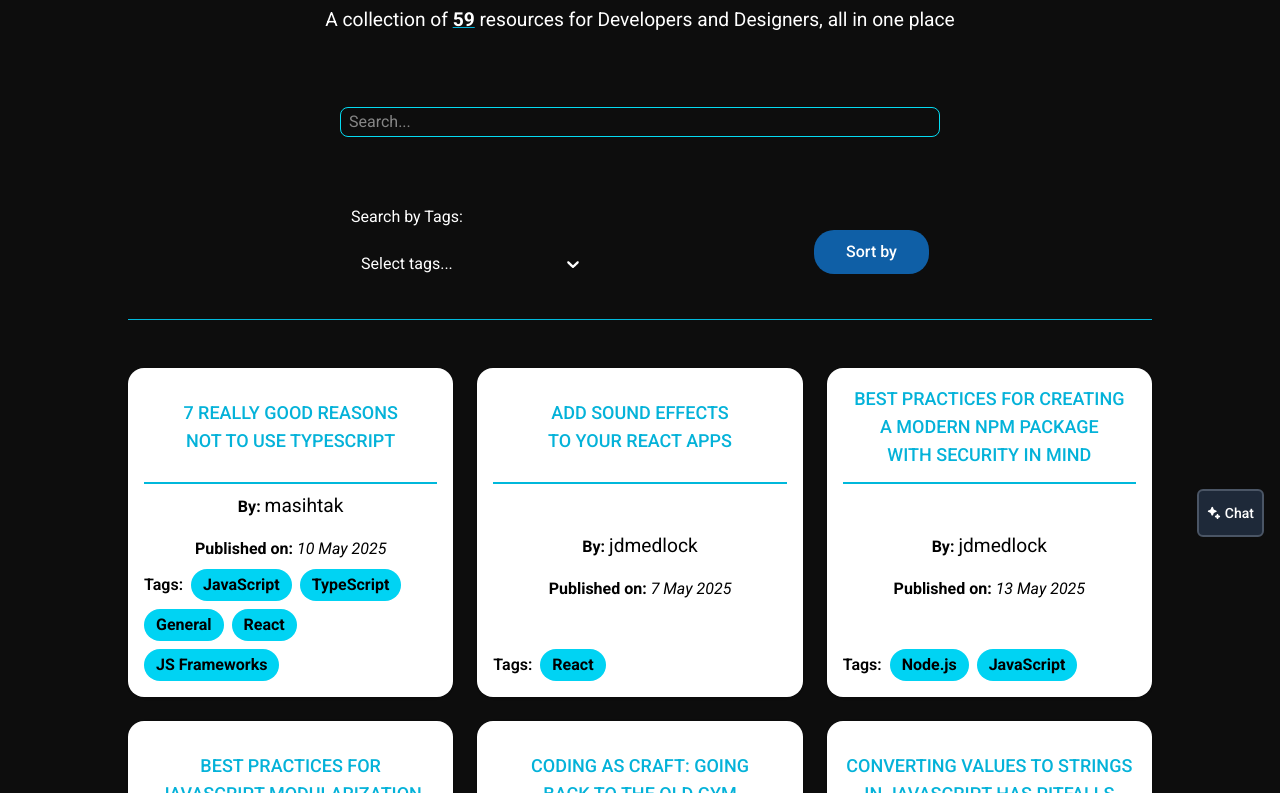
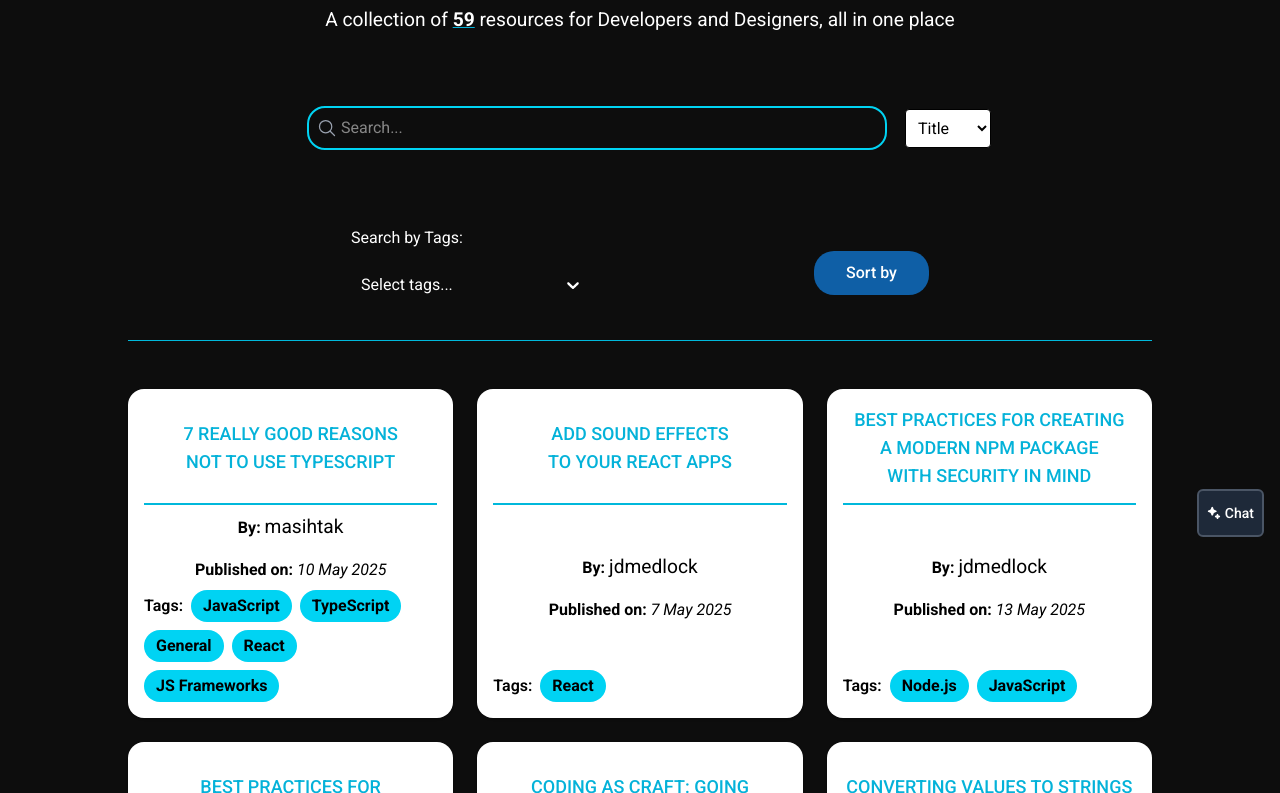
Before and after one commit to volumia/V55-tier2-team-22-fork, a React (Vite) app in the folder frontend/: page / in a window 1280 px wide. Shown: the part 247-1040 px from the top of the page. Built offline with nearby package versions, Linux system fonts and the light colour scheme.

Commit message:
Implement full search functionality and UI refactor (search bar with filter type dropdown) (#25)
---------

Co-authored-by: volumia <getehnba@gmail.com>

```diff
--- a/frontend/src/App.jsx
+++ b/frontend/src/App.jsx
@@ -2,6 +2,7 @@ import "./App.css";
 import Header from "./components/Header/Header.jsx";
 import Footer from "./components/Footer/footer";
 import ResourceList from "./components/Resources/ResourceList";
+import NoResourcesFound from "./components/Resources/NoResourcesFound";
 import SearchBar from "./components/SearchBar/SearchBar.jsx";
 import { useMemo, useState } from "react";
 import PaginationBar from "./components/Pagination/PaginationBar";
@@ -26,6 +27,8 @@ function App() {
   // Filter options
   const [selectedTags, setSelectedTags] = useState([]);
   const [searchTerm, setSearchTerm] = useState("");
+  const [searchFilter, setSearchFilter] = useState("title");
+  const areFilterOptionsUsed = searchTerm || (selectedTags && selectedTags.length > 0);
 
   // Sorting options
   const [sortBy, setSortBy] = useState("title");
@@ -33,7 +36,7 @@ function App() {
 
   const { filterAndSortResources } = useFilterAndSort(
     resources,
-    (recs) => filterByTextAndTags(recs, searchTerm, selectedTags, idToTagMap),
+    (recs) => filterByTextAndTags(recs, searchTerm, searchFilter, selectedTags, idToTagMap),
     (recs) => sortByTitleOrDate(recs, sortBy, sortOrder)
   );
 
@@ -106,8 +109,13 @@ function App() {
       {/* Search Bar */}
       <SearchBar
         searchTerm={searchTerm}
+        searchFilter={searchFilter}
         setSearchTerm={(term) => {
           setSearchTerm(term);
+          goToListPage(0);
+        }}
+        setSearchFilter={(term) => {
+          setSearchFilter(term);
           goToListPage(0);
         }}
         onClearAll={handleClearAll}
@@ -132,7 +140,14 @@ function App() {
       </div>
 
       {/* Show the resources fetched from the API */}
-      <ResourceList resourceList={visibleResources} tagMap={idToTagMap} />
+      {filteredResources.length > 0 ? (
+        <ResourceList resources={visibleResources} tagMap={idToTagMap} />
+      ) : (
+        <NoResourcesFound
+          areFiltersUsed={areFilterOptionsUsed}
+          clearAllFilters={handleClearAll}
+        ></NoResourcesFound>
+      )}
 
       {/* Pagination */}
       <PaginationBar
--- /dev/null
+++ b/frontend/src/components/Resources/NoResourcesFound.jsx
@@ -0,0 +1,18 @@
+function NoResourcesFound({clearAllFilters, areFiltersUsed}) {
+  return (
+    <div className="flex flex-col justify-center items-center w-fit mx-auto my-5">
+      <h3 className="text-2xl">We didn't find any results</h3>
+      <p className="text-center py-4">Try typing in something different, or changing your tags.</p>
+      {areFiltersUsed && (
+        <>
+          <p>Or...</p>
+          <button onClick={clearAllFilters} className="text-sm">
+            Clear all filters
+          </button>
+        </>
+      )}
+    </div>
+  );
+}
+
+export default NoResourcesFound;
--- a/frontend/src/components/Resources/ResourceList.jsx
+++ b/frontend/src/components/Resources/ResourceList.jsx
@@ -1,14 +1,13 @@
 import ResourceCard from "./ResourceCard";
 
-function ResourceList({ resourceList, tagMap }) {
+function ResourceList({ resources, tagMap }) {
   return (
     <>
       <div className="w-[100%] mx-auto">
-        {/* Outer wrapper: 80% width, centered */}
-        <div className="grid grid-cols-1 sm:grid-cols-2 lg:grid-cols-3 gap-6 ">
-          {resourceList.map((resource) => {
+        <div className="grid grid-cols-1 sm:grid-cols-2 lg:grid-cols-3 gap-6">
+          {resources.map((resource) => {
             // Convert tag IDs to tag names
-            const convertedTag = (resource.appliedTags || []).map((id) => tagMap[id] || "Unknown");
+            const convertedTags = (resource.appliedTags || []).map((id) => tagMap[id] || "Unknown");
 
             return (
               <ResourceCard
@@ -17,7 +16,7 @@ function ResourceList({ resourceList, tagMap }) {
                 url={resource.url}
                 author={resource.author}
                 date={resource.createdAt}
-                tags={convertedTag}
+                tags={convertedTags}
               />
             );
           })}
--- a/frontend/src/components/SearchBar/SearchBar.jsx
+++ b/frontend/src/components/SearchBar/SearchBar.jsx
@@ -1,38 +1,45 @@
-import styles from './SearchBar.module.css';
+import { IoSearchOutline } from "react-icons/io5";
+import styles from "./SearchBar.module.css";
 
-function SearchBar({ searchTerm, setSearchTerm, onClearAll }) {
-
+function SearchBar({
+  searchTerm,
+  searchFilter,
+  setSearchTerm,
+  setSearchFilter,
+  onClearAll
+}) {
   return (
-    <div className={styles.input_container}>
+    <div className="max-w-screen">
+      <div className="relative mx-auto w-max grid grid-col-1 sm:flex justify-between gap-x-5 items-center">
+        <div className="flex items-center">
+          <div className="absolute inset-y-0 left-0 bottom-24 sm:bottom-0 pl-4 flex items-center pointer-events-none">
+            <IoSearchOutline className="md:left-5 md:top-5 md:h-5 md:w-5 md:ml-3 text-gray-400" />
+          </div>
 
           <input
             type="text"
-        placeholder="Search..."
-        className={styles.search_bar}
             value={searchTerm}
             onChange={(e) => setSearchTerm(e.target.value)}
+            placeholder="Search..."
+            className="outline-2 lg:w-xl outline-cyan-400 rounded-2xl py-2 px-4 md:ml-5 pl-8 focus:outline-none focus:ring-2 focus:ring-cyan-900 transition"
           />
+        </div>
 
-      {/* Clear all button */}
-      {(searchTerm) && (
-        <button
-          className={styles.clear_button}
-          onClick={onClearAll}
+        <select
+          className="border rounded p-2 text-black bg-white my-2.5 outline-0 cursor-pointer"
+          value={searchFilter}
+          onChange={(e) => setSearchFilter(e.target.value)}
         >
-          clear all
+          <option value="title">Title</option>
+          <option value="author">Author</option>
+        </select>
+      </div>
+
+      {searchTerm && (
+        <button className={styles.clear_button} onClick={onClearAll}>
+          Clear all
         </button>
       )}
-
-      {/* Remove icon */}
-      {searchTerm && (
-        <button
-          className={styles.remove_icon}
-          onClick={() => setSearchTerm('')}
-        >
-          ×
-        </button>
-      )}
-
     </div>
   );
 }
--- a/frontend/src/components/SearchBar/SearchBar.module.css
+++ b/frontend/src/components/SearchBar/SearchBar.module.css
@@ -1,10 +1,9 @@
 /* Search Bar Styles */
 
 .input_container {
-  position: relative;
-  width: 100%;
-  max-width: 600px;
-  margin: 0 auto;
+  display: flex;
+  justify-content: center;
+  align-items: center;
   padding-top: 0.5em;
 }
 
@@ -27,6 +26,7 @@
   cursor: pointer;
   font-weight: bold;
   color: #888;
+  -webkit-user-select: none;
   user-select: none;
   font-size: 1.5rem;
   padding: 0;
@@ -45,12 +45,23 @@
 }
 
 .clear_button {
-  width: 100%;
-  background-color: #888;
+  display: block;
+  width: fit-content;
+  margin: 0.5rem auto;
+
+  padding: 0;
+  border: none;
+  border-radius: 0;
+  outline: none;
+
+  color: var(--color-cyan-500);
+  background-color: transparent;
+
   text-align: center;
   text-transform: capitalize;
-  border: none;
-  outline: none;
-  margin: 0;
-  border-radius: 0;
+  text-decoration: underline;
 }
+
+.clear_button:hover {
+  color: var(--color-cyan-400);
+}
--- a/frontend/src/util/resources/filter.js
+++ b/frontend/src/util/resources/filter.js
@@ -1,7 +1,8 @@
-export function filterByTextAndTags(resources, searchTerm, selectedTags, tagMap) {
+export function filterByTextAndTags(resources, searchTerm, searchFilter, selectedTags, tagMap) {
   return resources.filter((resource) => {
     // Filter by search term
-    const matchesSearch = !searchTerm || resource.name.toLowerCase().includes(searchTerm.toLowerCase());
+    const textToMatch = searchFilter == "title" ? resource.name.toLowerCase() : resource.author.toLowerCase();
+    const matchesSearch = !searchTerm || textToMatch.includes(searchTerm.toLowerCase());
 
     // Filter by tags
     const matchesTags =
```
Lines whose indentation alone changed are shown as unchanged.
